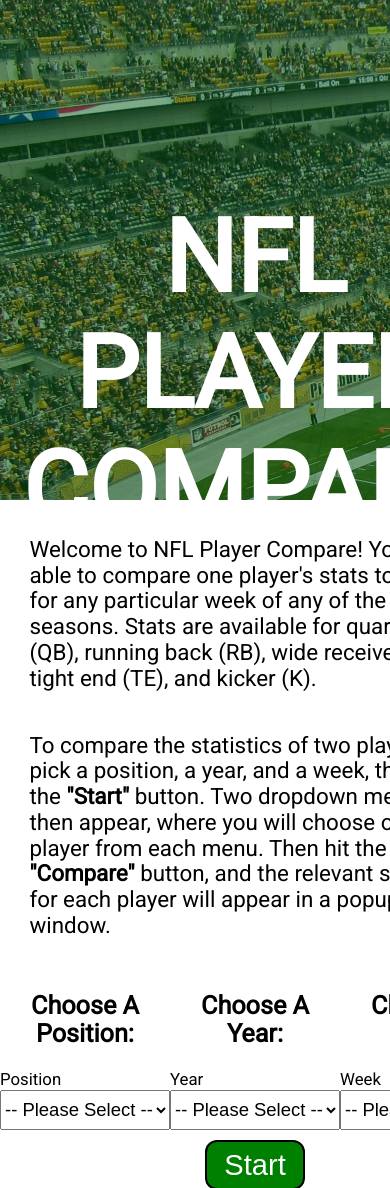
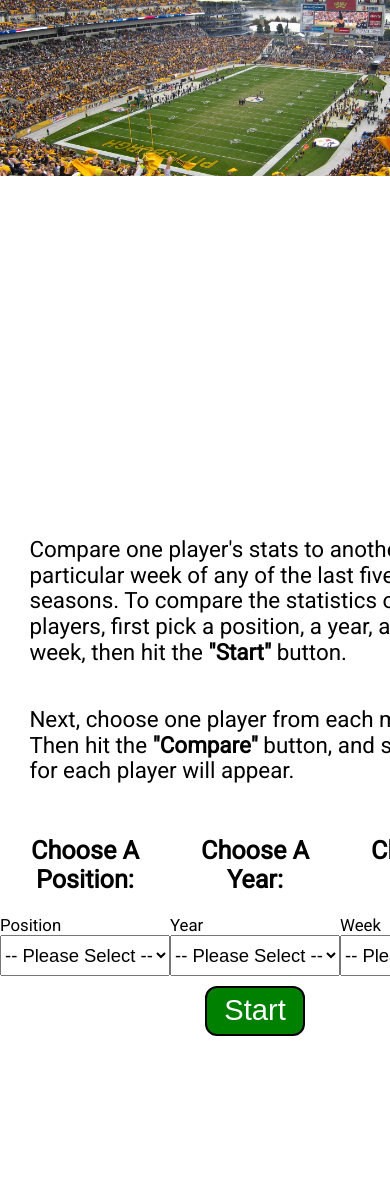
Before and after one commit to GrimmOutlook/nfl-player-compare, a PHP site: page /index.html in a window 390 px wide; the page is wider, and only the part inside the window is pictured. Shown: the top 1188 px of that part. After the commit the page ends 1036 px from the top of that part, so only its background shows below. Run offline with PHP 8.4, Linux system fonts and the light colour scheme; some libraries are stand-ins or nearby versions.

Commit message:
Reduced instruction text.  On-page error alert jQ plugin working for one error.  Larger text, buttons, dropdowns for mobile.  Menu values reset after clicking close and try again.  Error alert for comparing player to himself.

```diff
--- a/index.html
+++ b/index.html
@@ -8,6 +8,7 @@
   <link rel="stylesheet" href="stylesheets/grid.css">
   <link rel="stylesheet" href="stylesheets/popup.css">
   <link rel="stylesheet" href="stylesheets/main.css">
+  <link rel="stylesheet" href="https://cdnjs.cloudflare.com/ajax/libs/toastr.js/latest/css/toastr.min.css">
   <meta name="viewport" content="width=device-width, initial-scale=1">
 </head>
 <body>
@@ -19,8 +20,8 @@
     </div>
 
     <div class="instructions">
-      <p>Welcome to NFL Player Compare!  You will be able to compare one player's stats to another for any particular week of any of the last five seasons.  Stats are available for quarterback (QB), running back (RB), wide receiver (WR), tight end (TE), and kicker (K).</p>
-      <p>To compare the statistics of two players, first pick a position, a year, and a week, then hit the <b>"Start"</b> button.  Two dropdown menus will then appear, where you will choose one player from each menu.  Then hit the <b>"Compare"</b> button, and the relevant statistics for each player will appear in a popup window.</p>
+      <p>Compare one player's stats to another for any particular week of any of the last five seasons.  To compare the statistics of two players, first pick a position, a year, and a week, then hit the <b>"Start"</b> button.</p>
+      <p>Next, choose one player from each menu.  Then hit the <b>"Compare"</b> button, and statistics for each player will appear.</p>
     </div>
 
     <div class="form-position">
@@ -187,5 +188,6 @@
       integrity="sha256-hVVnYaiADRTO2PzUGmuLJr8BLUSjGIZsDYGmIJLv2b8="
       crossorigin="anonymous"></script>
   <script type="text/javascript" src="js/app.js"></script>
+  <script src="https://cdnjs.cloudflare.com/ajax/libs/toastr.js/latest/js/toastr.min.js"></script>
 </body>
 </html>
--- a/js/app.js
+++ b/js/app.js
@@ -214,7 +214,26 @@ function initialSelect(){
       $('.hide').removeClass('hide');
       }
       else{
-        alert("Please pick a position, a year, and a week!");
+        // alert("Please pick a position, a year, and a week!");
+        toastr["error"]("You done messed up, son!", "Error");
+        $(toastr.options = {
+            "closeButton": false,
+            "debug": false,
+            "newestOnTop": false,
+            "progressBar": false,
+            "positionClass": "toast-bottom-left",
+            "preventDuplicates": false,
+            "onclick": null,
+            "showDuration": "300",
+            "hideDuration": "1000",
+            "timeOut": "5000",
+            "extendedTimeOut": "1000",
+            "showEasing": "swing",
+            "hideEasing": "linear",
+            "showMethod": "fadeIn",
+            "hideMethod": "fadeOut"
+          }
+        );
       }
   });
 }
@@ -224,7 +243,10 @@ function selectCompare(){
   $('.compare-initial').click(function(e){
     state.selected.playerOne = $('#player-one').find('option:selected').val();
     state.selected.playerTwo = $('#player-two').find('option:selected').val();
-      if ((state.selected.playerOne != "no-choice") && (state.selected.playerTwo != "no-choice")){
+      if (state.selected.playerOne === state.selected.playerTwo){
+        alert("Please select two different players.");
+      }
+      else if ((state.selected.playerOne != "no-choice") && (state.selected.playerTwo != "no-choice")){
         $('.overlay').addClass('is-on');
         displayStats(state);
       }
@@ -238,6 +260,8 @@ function selectCompare(){
 function closePopup(){
   $('#close').on('click', function() {
     $('.overlay').removeClass('is-on');
+    state.selected.playerOne = $('#player-one').val('no-choice');
+    state.selected.playerTwo = $('#player-two').val('no-choice');
   });
 }
 
--- a/stylesheets/main.css
+++ b/stylesheets/main.css
@@ -8,17 +8,17 @@ body {
   visibility: hidden;
 }
 
-
 /*-------------------  1st Page Mobile Stack Styles  ---------------------------------*/
 
 .big-image {
-  height: 300px;
+  height: 600px;
   max-width: 100%;
   background-image: linear-gradient(
       rgba(0, 85, 15, 0.5),
       rgba(0, 85, 15, 0.5)
     ),
   url('../images/heinzfield.jpg');
+  /*background-size: cover;*/
   text-align: center;
 }
 
@@ -37,11 +37,14 @@ body {
   .big-image {
     height: 500px;
     max-width: 100%;
-    background-image: linear-gradient(
+    background-image: /*linear-gradient(
         rgba(0, 85, 15, 0.5),
         rgba(0, 85, 15, 0.5)
-      ),
+      ),*/
     url('../images/heinzfield.jpg');
+    background-attachment: fixed;
+    background-repeat: no-repeat;
+    background-size: contain;
     text-align: center;
   }
 
```
